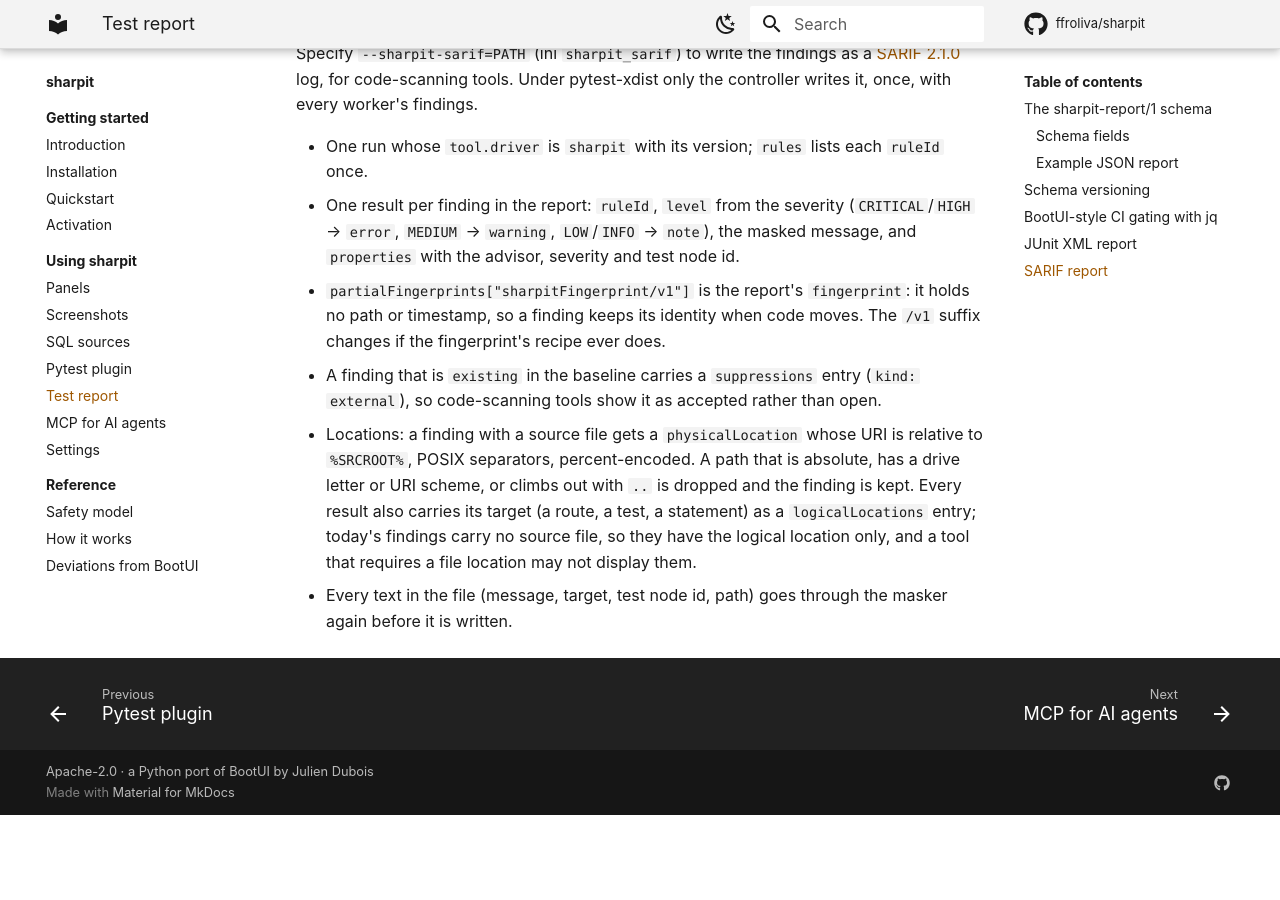
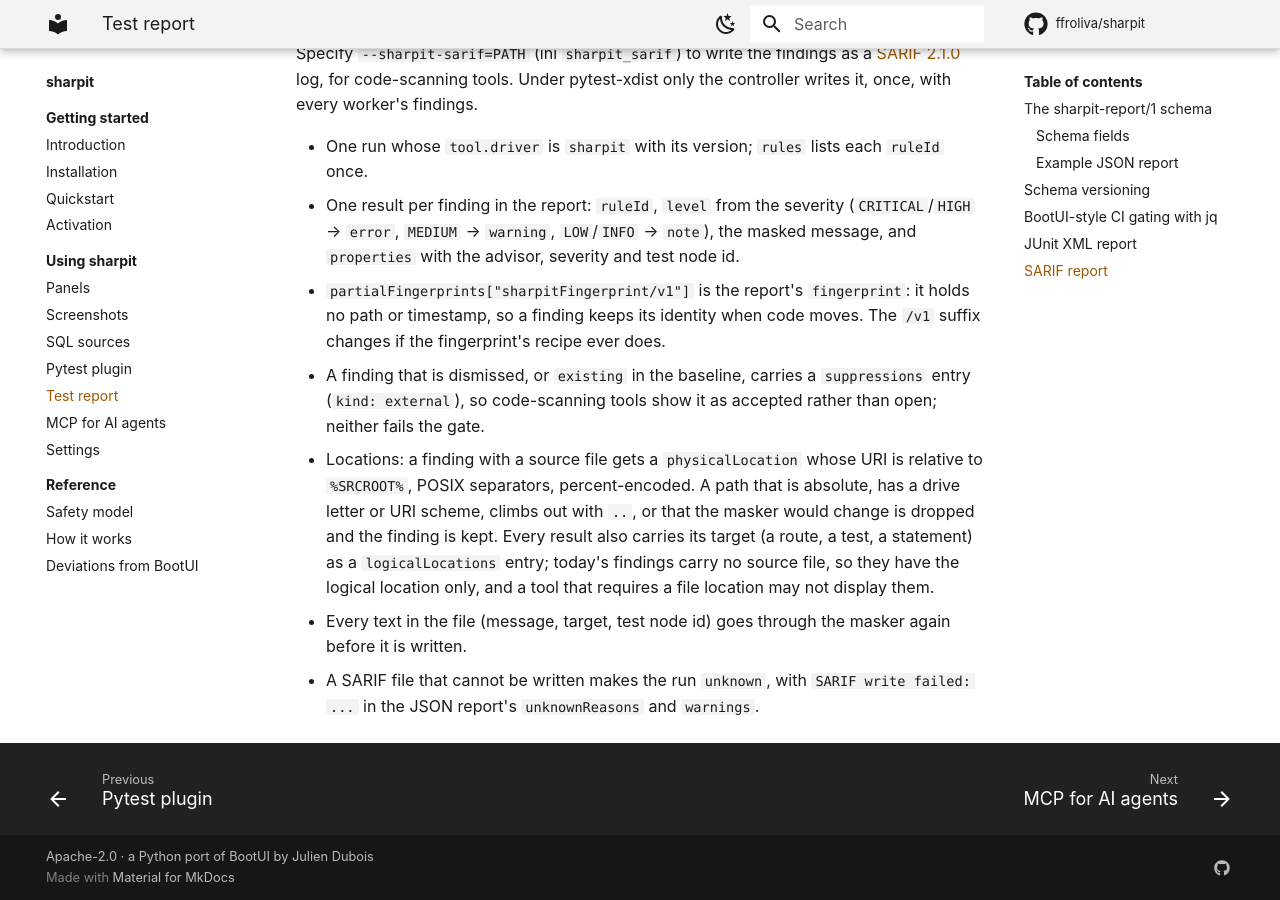
Before and after one commit to ffroliva/sharpit, an MkDocs documentation site: the page built from website/docs/report.md, in a window 1280 px wide and 900 px high, scrolled down 4239 px. Built offline with MkDocs 1.6.1 and Material for MkDocs 9.7.7, drawn with Linux system fonts in a browser that asks for light colours; comment, search, counter and statistics services are not loaded; before the commit the page ends 5054 px from its top, so only the background shows below that.

Commit message:
fix: W9 round 2: drop masked SARIF paths, report SARIF write errors, suppress dismissed findings, document the write-baseline refusal

```diff
--- a/website/docs/report.md
+++ b/website/docs/report.md
@@ -171,11 +171,13 @@ log, for code-scanning tools. Under pytest-xdist only the controller writes it,
   `warning`, `LOW`/`INFO` → `note`), the masked message, and `properties` with the advisor, severity and test node id.
 - `partialFingerprints["sharpitFingerprint/v1"]` is the report's `fingerprint`: it holds no path or timestamp, so a
   finding keeps its identity when code moves. The `/v1` suffix changes if the fingerprint's recipe ever does.
-- A finding that is `existing` in the baseline carries a `suppressions` entry (`kind: external`), so code-scanning
-  tools show it as accepted rather than open.
+- A finding that is dismissed, or `existing` in the baseline, carries a `suppressions` entry (`kind: external`), so
+  code-scanning tools show it as accepted rather than open; neither fails the gate.
 - Locations: a finding with a source file gets a `physicalLocation` whose URI is relative to `%SRCROOT%`, POSIX
-  separators, percent-encoded. A path that is absolute, has a drive letter or URI scheme, or climbs out with `..` is
-  dropped and the finding is kept. Every result also carries its target (a route, a test, a statement) as a
+  separators, percent-encoded. A path that is absolute, has a drive letter or URI scheme, climbs out with `..`, or
+  that the masker would change is dropped and the finding is kept. Every result also carries its target (a route, a test, a statement) as a
   `logicalLocations` entry; today's findings carry no source file, so they have the logical location only, and a tool
   that requires a file location may not display them.
-- Every text in the file (message, target, test node id, path) goes through the masker again before it is written.
+- Every text in the file (message, target, test node id) goes through the masker again before it is written.
+- A SARIF file that cannot be written makes the run `unknown`, with `SARIF write failed: ...` in the JSON report's
+  `unknownReasons` and `warnings`.
```
Also changed, not shown: website/docs/pytest-plugin.md (+1 -0 lines), 2 other files.
